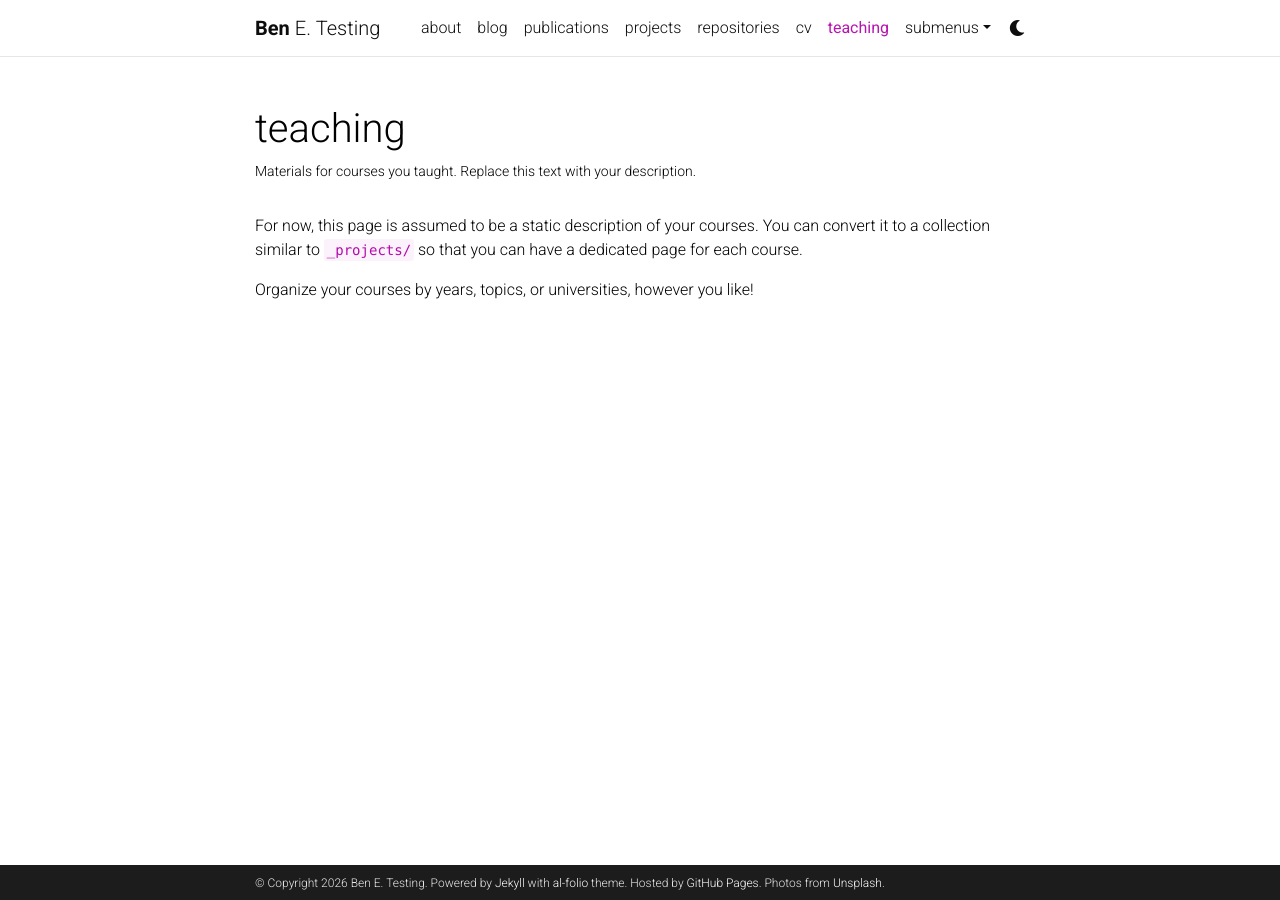
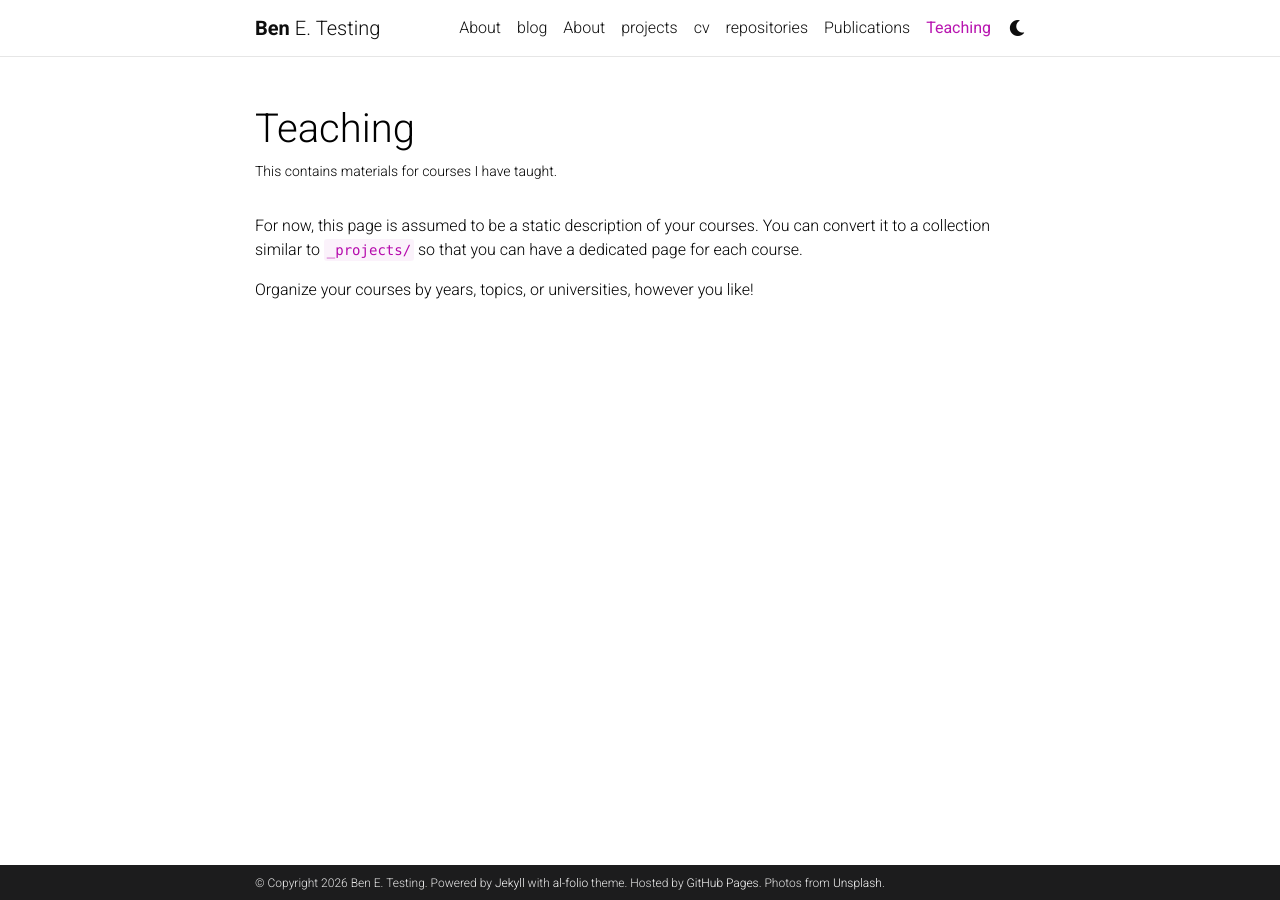
Before and after one commit to ytterbiu/ytterbiu.github.io, a Jekyll site: the page built from _pages/teaching.md, in a window 1280 px wide. Built offline with Jekyll 4.4.1, drawn with Linux system fonts in a browser that asks for light colours; comment, search, counter and statistics services are not loaded; a style sheet for code colours, icons or effects is not loaded.

```diff
--- a/_pages/teaching.md
+++ b/_pages/teaching.md
@@ -1,12 +1,14 @@
 ---
 layout: page
 permalink: /teaching/
-title: teaching
-description: Materials for courses you taught. Replace this text with your description.
+title: Teaching
+description: This contains materials for courses I have taught.
 nav: true
 nav_order: 5
 ---
 
-For now, this page is assumed to be a static description of your courses. You can convert it to a collection similar to `_projects/` so that you can have a dedicated page for each course.
+For now, this page is assumed to be a static description of your courses. You
+can convert it to a collection similar to `_projects/` so that you can have a
+dedicated page for each course.
 
 Organize your courses by years, topics, or universities, however you like!
```
Also changed, not shown: _pages/about.md (+20 -10 lines), _pages/cv.md (+1 -1 lines), _pages/dropdown.md (+6 -6 lines), _pages/projects.md (+8 -3 lines), _pages/publications.md (+7 -3 lines).
